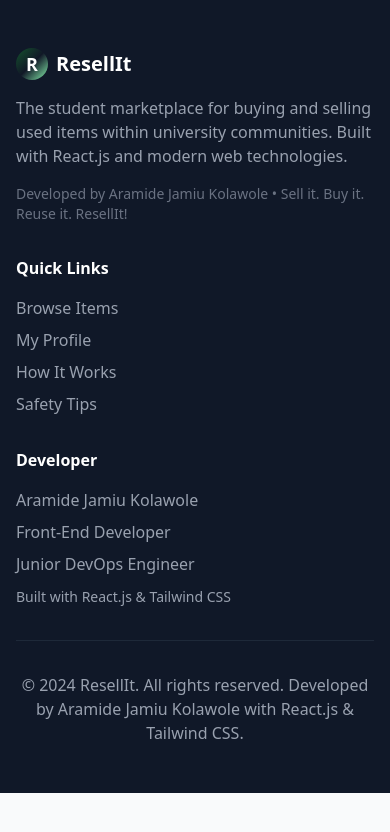
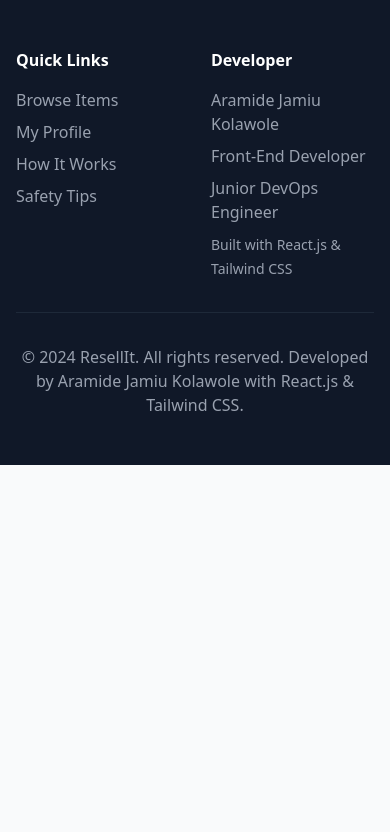
Before and after one commit to Aramide-jk/ResellItApp, a React (Vite) app: page /edit-item/1 in a window 390 px wide. Shown: the top 832 px of the page. Built offline with nearby package versions, Linux system fonts and the light colour scheme.

Commit message:
footer edited for mobile

```diff
--- a/src/componenets/Footer.jsx
+++ b/src/componenets/Footer.jsx
@@ -4,9 +4,9 @@ export function Footer() {
   return (
     <footer className="bg-gray-900 text-white py-12">
       <div className="max-w-7xl mx-auto px-4 sm:px-6 lg:px-8">
-        <div className="grid grid-cols-1 md:grid-cols-4 gap-8">
+        <div className="grid grid-cols-2 md:grid-cols-4 gap-8 ">
           {/* Logo and Description */}
-          <div className="col-span-1 md:col-span-2">
+          <div className="col-span-2 md:col-span-2 hidden sm:block">
             <div className="flex items-center mb-4">
               <div className="w-8 h-8 myGradient rounded-full flex items-center justify-center mr-2">
                 <span className="text-white font-bold text-lg">R</span>
@@ -25,7 +25,7 @@ export function Footer() {
           </div>
 
           {/* Quick Links */}
-          <div>
+          <div className="">
             <h3 className="font-semibold mb-4">Quick Links</h3>
             <ul className="space-y-2 text-gray-400">
               <li>
```
